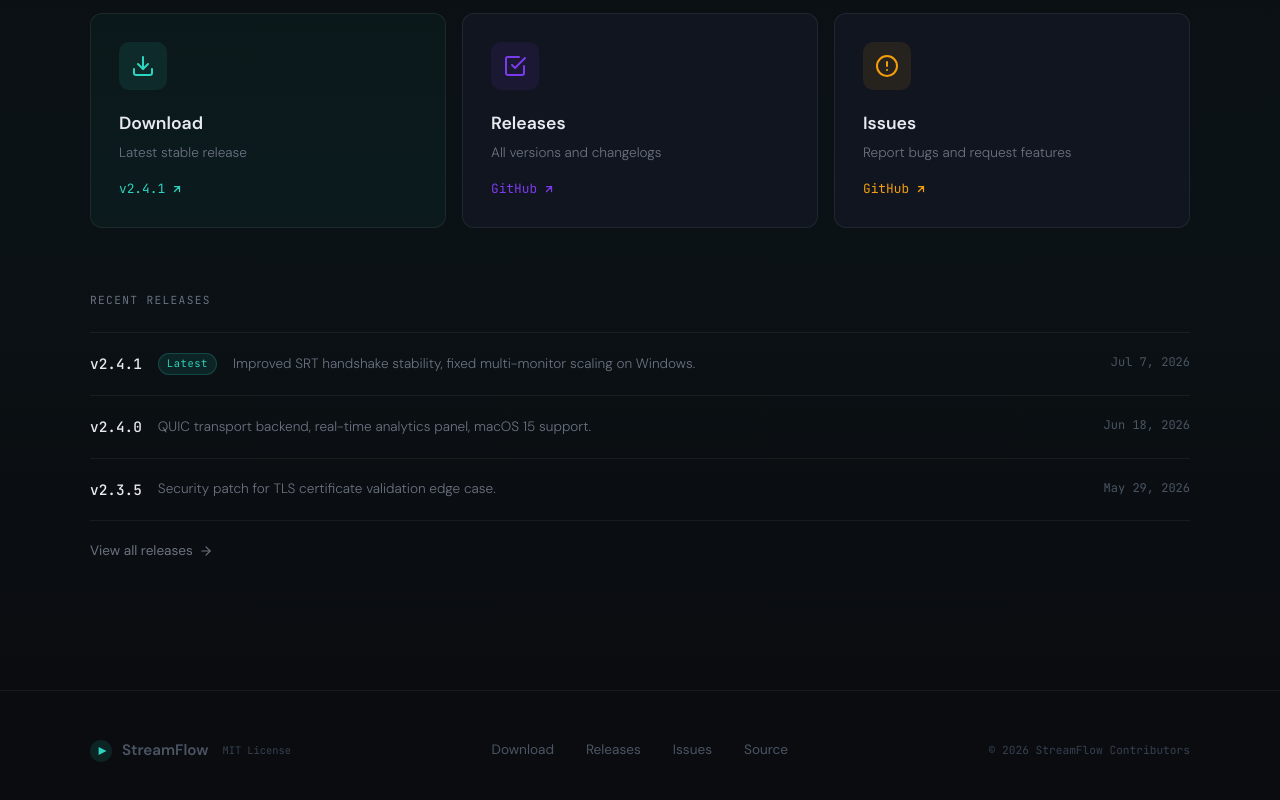
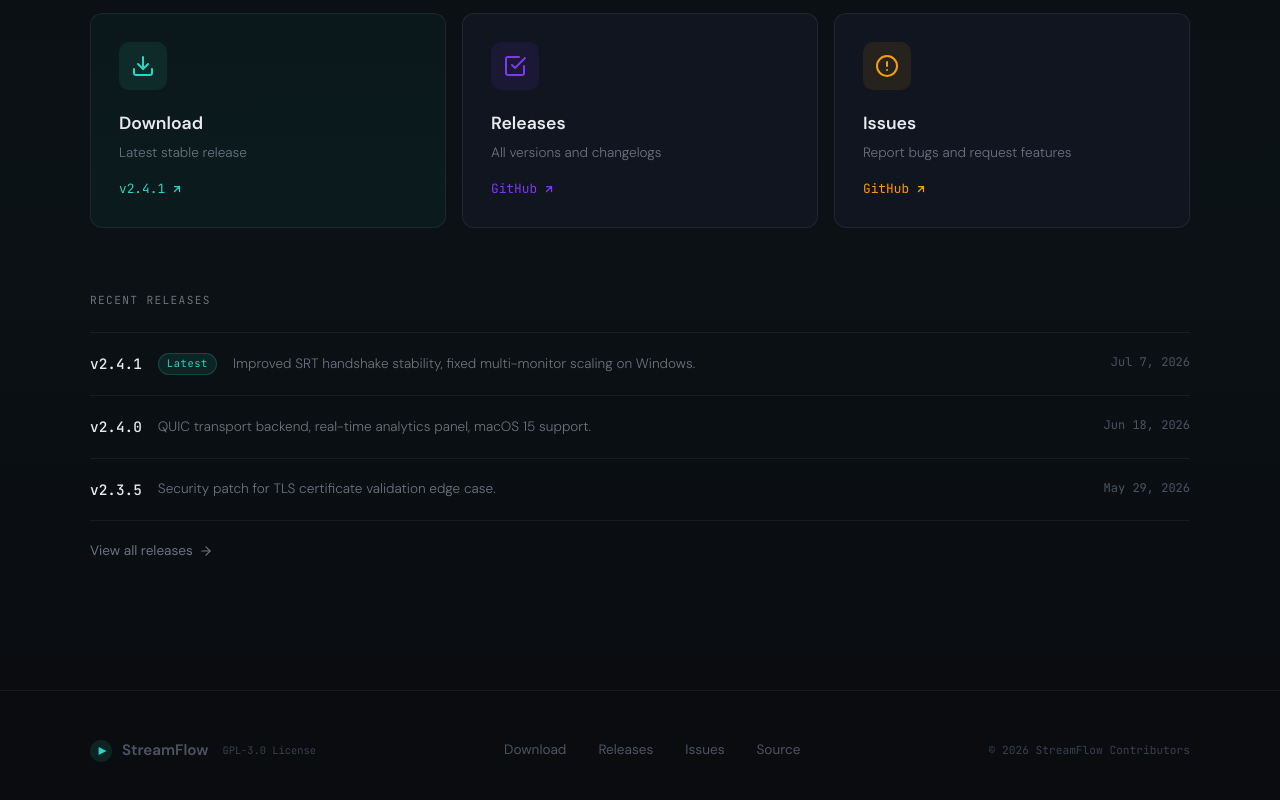
Before and after one commit to streamfloworg/streamfloworg.github.io, a React (Vite) app: page / in a window 1280 px wide. Shown: the part 2212-3012 px from the top of the page. Built offline with nearby package versions, Linux system fonts and the light colour scheme; no server answers; the HTML template or start-up script is replaced by a standard one.

Commit message:
Update license label in footer to GPL-3.0 License

```diff
--- a/src/components/Footer.tsx
+++ b/src/components/Footer.tsx
@@ -38,7 +38,7 @@
             fontSize: '0.65rem',
             color: '#374151',
             marginLeft: '4px',
-          }}>MIT License</span>
+          }}>GPL-3.0 License</span>
         </div>
 
         <nav style={{ display: 'flex', gap: '2rem', flexWrap: 'wrap' }}>
```
